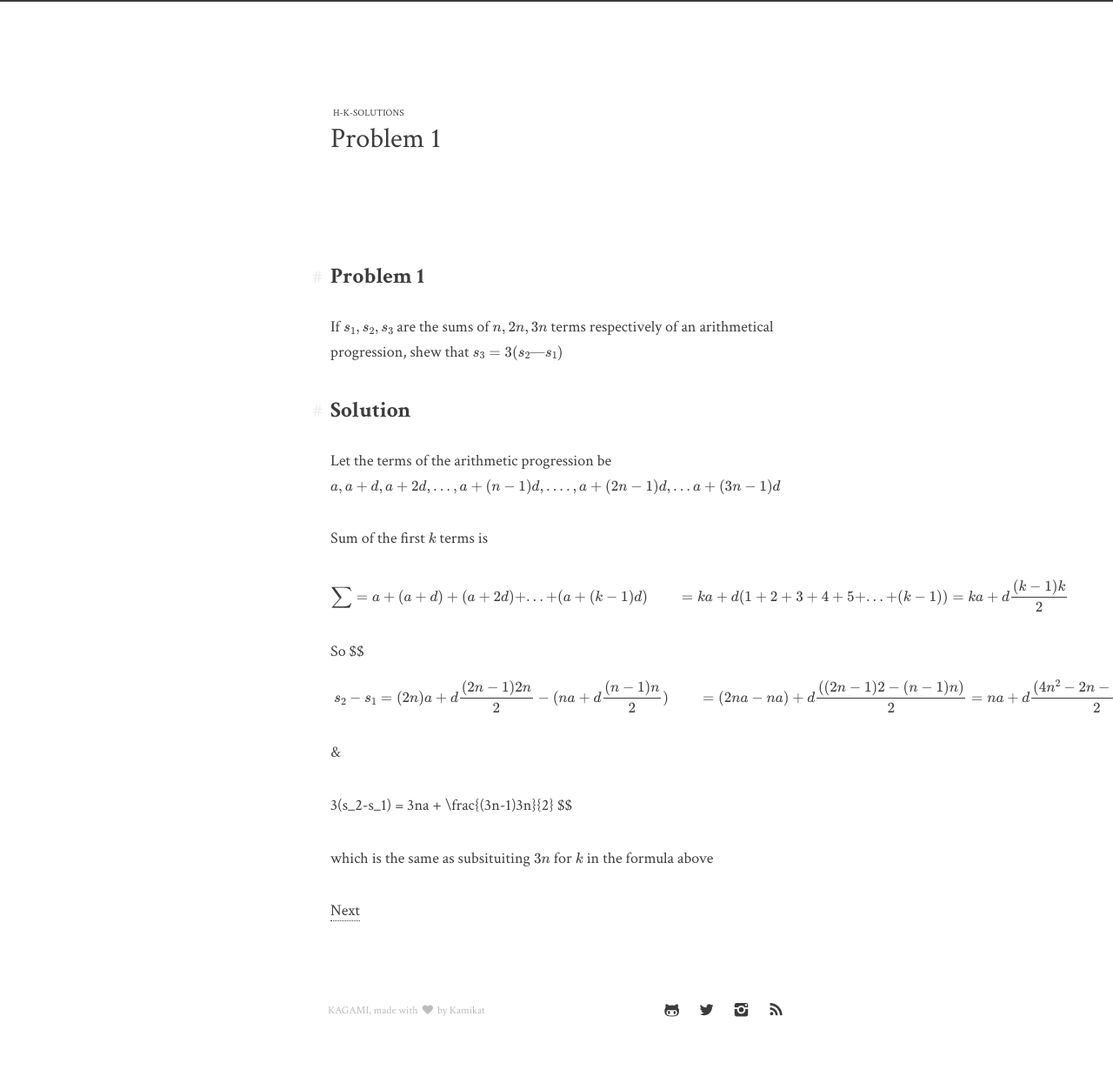
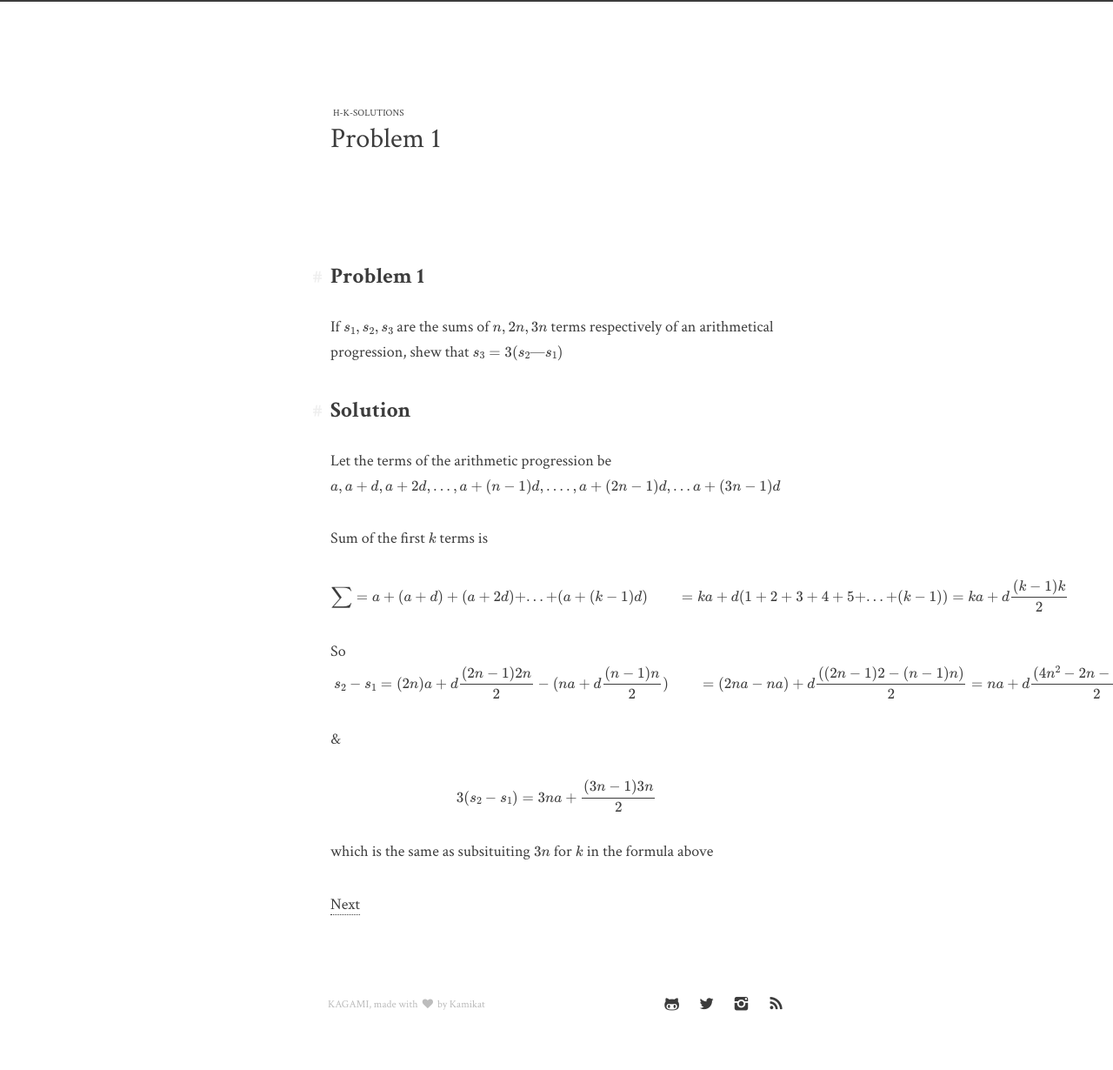
Before and after one commit to dearchap/h-k-solutions, a Jekyll site: the page built from 1.md, in a window 1280 px wide. Shown: the whole page at 87% size. Built offline with Jekyll 4.4.1, drawn with Linux system fonts in a browser that asks for light colours; our own code applies the rules of GitHub Pages for plain Markdown files; formulas are drawn with MathJax 3.

Commit message:
Update 1.md

```diff
--- a/1.md
+++ b/1.md
@@ -14,11 +14,11 @@ Sum of the first $k$ terms is
 
   $$\begin{aligned}\label{eq1} \sum & = a+(a+d)+(a+2d)+...+(a+(k-1)d) & = ka + d(1+2+3+4+5+...+(k-1)) & = ka+d\frac{(k-1)k}{2}\end{aligned}$$
 
-So $$\begin{aligned} s_2-s_1 & = (2n)a+d\frac{(2n-1)2n}{2} - (na+d\frac{(n-1)n}{2}) & = (2na-na)+d\frac{((2n-1)2-(n-1)n)}{2} & = na+d\frac{(4n^2-2n-n^2+n)}{2} & = na+d\frac{(3n^2-n)}{2} & = na+d\frac{(3n-1)n}{2} \end{aligned}
+So $$\begin{aligned} s_2-s_1 & = (2n)a+d\frac{(2n-1)2n}{2} - (na+d\frac{(n-1)n}{2}) & = (2na-na)+d\frac{((2n-1)2-(n-1)n)}{2} & = na+d\frac{(4n^2-2n-n^2+n)}{2} & = na+d\frac{(3n^2-n)}{2} & = na+d\frac{(3n-1)n}{2} \end{aligned}$$
 
 &
 
-3(s_2-s_1) = 3na + \frac{(3n-1)3n}{2} $$
+$$3(s_2-s_1) = 3na + \frac{(3n-1)3n}{2} $$
 
 which is the same as subsituiting $3n$ for $k$ in the formula above
 
```
